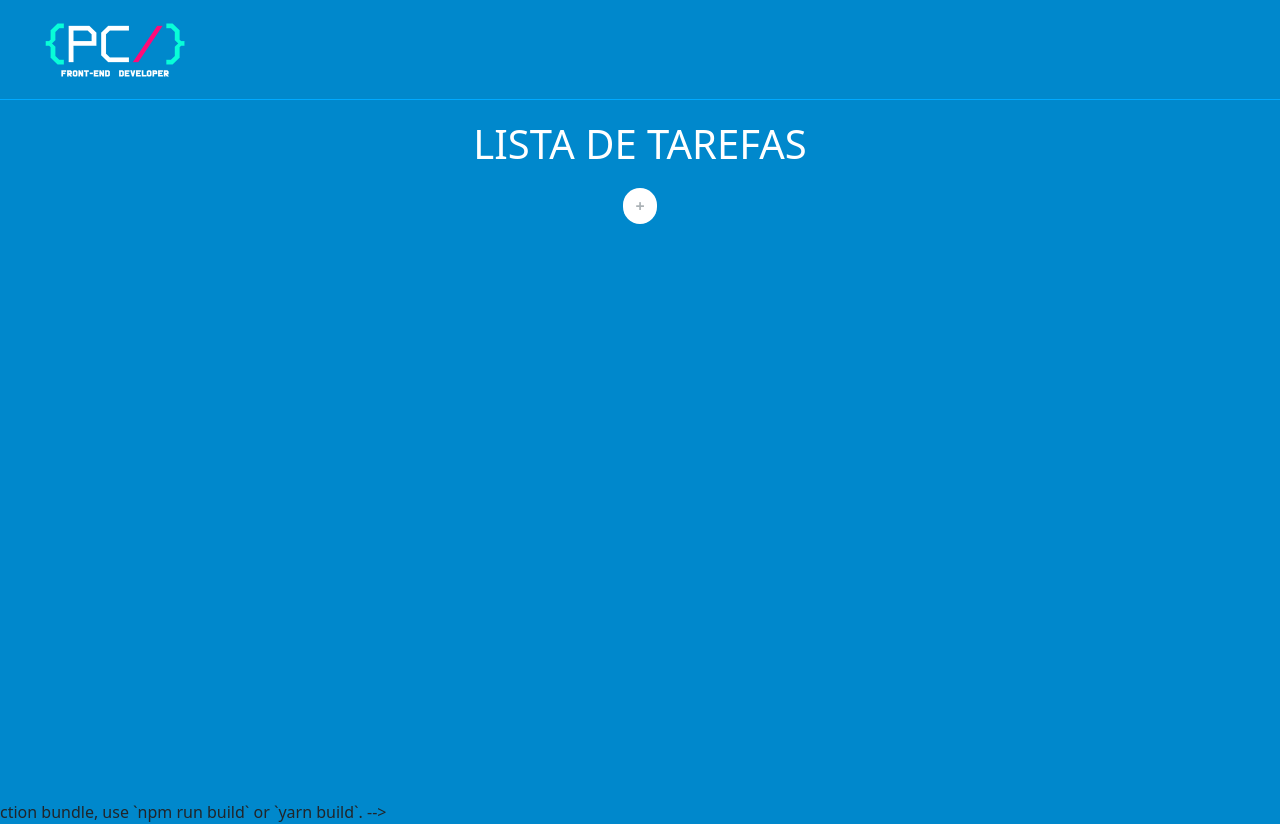
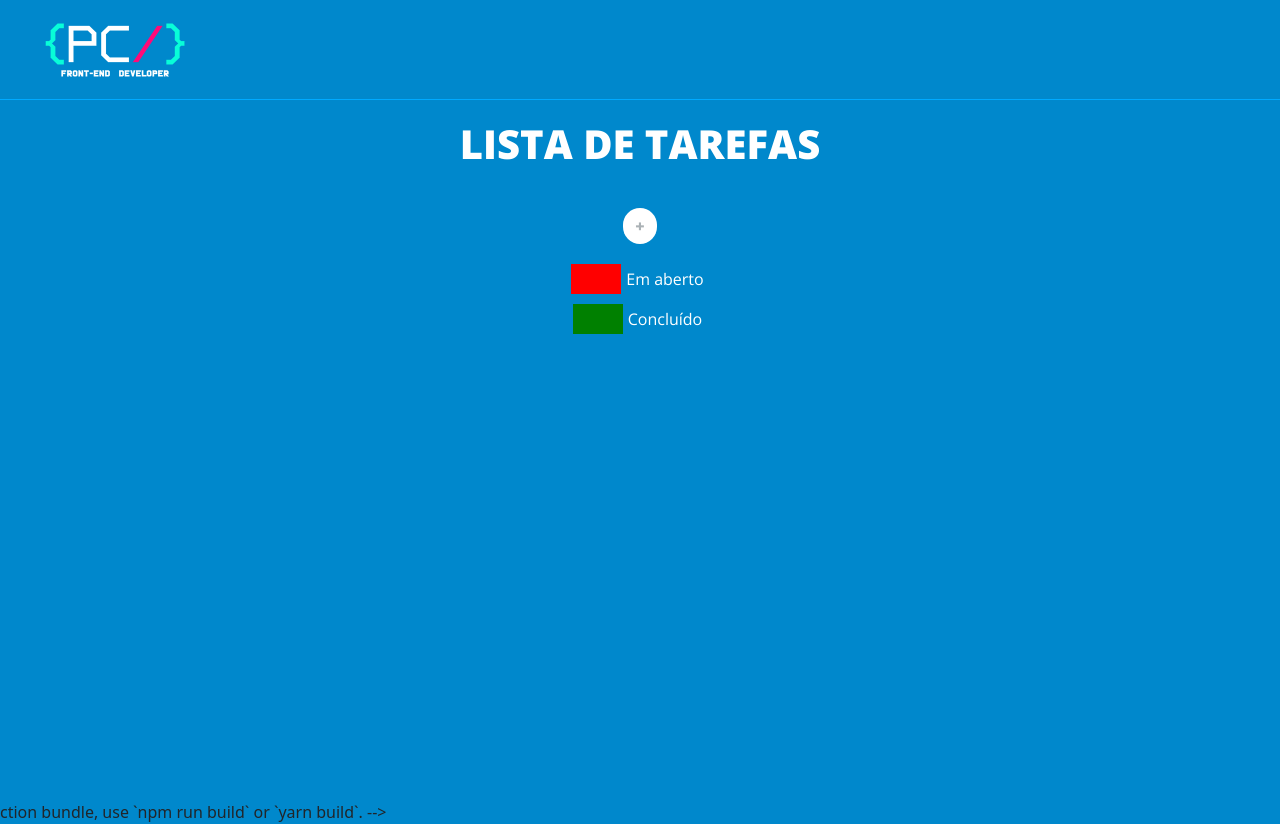
Before and after one commit to pcesarofc/task-manager, a React (Create React App) app: page / in a window 1280 px wide. Built offline with nearby package versions, Linux system fonts and the light colour scheme.

Commit message:
Finalized

```diff
--- a/public/index.html
+++ b/public/index.html
@@ -9,6 +9,9 @@
       name="description"
       content="Web site created using create-react-app"
     />
+    <link rel="preconnect" href="https://fonts.googleapis.com"/>
+    <link rel="preconnect" href="https://fonts.gstatic.com" crossorigin/>
+    <link href="https://fonts.googleapis.com/css2?family=Open+Sans:wght@300;700;800&display=swap" rel="stylesheet"/>
     <link rel="apple-touch-icon" href="%PUBLIC_URL%/logo192.png" />
     <link rel="manifest" href="%PUBLIC_URL%/manifest.json" />
     <title>Task Manager</title>
--- a/src/components/InsertTask.jsx
+++ b/src/components/InsertTask.jsx
@@ -1,22 +1,23 @@
 import React, { useContext, useState } from "react";
 import { Modal, Button } from "react-bootstrap";
-import { TaskContext } from '../contexts/TaskContext'
+import { TaskContext } from '../contexts/TaskContext';
 
 const InsertTask = () => {
 
     const { task, setTask } = useContext(TaskContext);
     const [show, setShow] = useState(false);
-
     const handleClose = () => setShow(false);
     const handleShow = () => setShow(true);
 
     function addTask() {
         var newTasks = []
+
         newTasks = [...task, {
             title: document.getElementById('task-title').value,
             description: document.getElementById('task-description').value,
             status: false
         }]
+
         localStorage.setItem('tasks', JSON.stringify(newTasks))
         setTask(newTasks);
         setShow(false);
--- /dev/null
+++ b/src/components/Legend.jsx
@@ -0,0 +1,16 @@
+import React from 'react';
+
+const Legend = () => {
+    return <div className="legends">
+        <div className="not-completed">
+            <div className='not-completed-square' />
+            <p className="not-completed-text">Em aberto</p>
+        </div>
+        <div className="completed">
+            <div className='completed-square' />
+            <p className="completed-text">Concluído</p>
+        </div>
+    </div>
+}
+
+export default Legend;
--- a/src/components/Task.jsx
+++ b/src/components/Task.jsx
@@ -10,6 +10,7 @@ const Task = ({ taskmap }) => {
     function deleteTask() {
         var newTask = task.filter((task) => task.title !== taskmap.title);
         var confirmDelete = window.confirm("Você tem certeza?");
+
         if (confirmDelete == true) {
             setTask(newTask)
             localStorage.setItem('tasks', JSON.stringify(newTask))
--- a/src/layout/Header.jsx
+++ b/src/layout/Header.jsx
@@ -1,6 +1,5 @@
 import React from "react";
 import Logo from '../assets/Logo2.png';
-
 
 const Header = () => {
     return <header className="header-page">
--- a/src/pages/Home.jsx
+++ b/src/pages/Home.jsx
@@ -2,6 +2,7 @@ import React, { useContext, useEffect, useState } from "react";
 import InsertTask from "../components/InsertTask";
 import { TaskContext } from "../contexts/TaskContext";
 import Tasks from "../components/Tasks";
+import Legend from "../components/Legend";
 
 
 const Home = () => {
@@ -25,6 +26,7 @@ const Home = () => {
             </section>
         </article>
         <InsertTask />
+        <Legend />
     </main>
 }
 
--- a/src/sass/app.scss
+++ b/src/sass/app.scss
@@ -4,6 +4,7 @@
 
 //components
 @import './components/insertTask';
+@import './components/legend';
 
 //layout
 @import './layout/header';
@@ -27,6 +28,7 @@ body{
 .App{
     @include color($background-color, $task-color);
     @include dimension(100%, 100%);
+    font-family: "Open sans";
     display: grid;
     grid-template-columns: 1fr;
     grid-template-rows: 100px 1fr;
--- /dev/null
+++ b/src/sass/components/_legend.scss
@@ -0,0 +1,32 @@
+.legends{
+    @include display(flex, column, center, center);
+
+    .not-completed{
+        @include display(flex, row, center, center);
+        @include margin(0, 10px, 0, 0);
+
+        div{
+            @include dimension(50px, 30px);
+            @include color($status-processing, transparent);
+            @include margin(0, 0, 0, 5px);
+        }
+
+        p{
+            @include margin(0, 0, 0, 5px);
+        }
+    }
+
+    .completed{
+        @include display(flex, row, center, center);
+
+        div{
+            @include dimension(50px, 30px);
+            @include color($status-check, transparent);
+            @include margin(0, 0, 0, 5px);
+        }
+
+        p{
+            @include margin(0, 0, 0, 5px);
+        }
+    }
+}
--- a/src/sass/pages/_home.scss
+++ b/src/sass/pages/_home.scss
@@ -2,7 +2,8 @@
     @include display(flex, column, start, center);
 
     h1{
-        @include margin(20px, 0, 0, 0);
+        @include margin(20px, 20px, 0, 0);
+        @include font(auto, 800)
     }
 
     .btn-primary{
```
